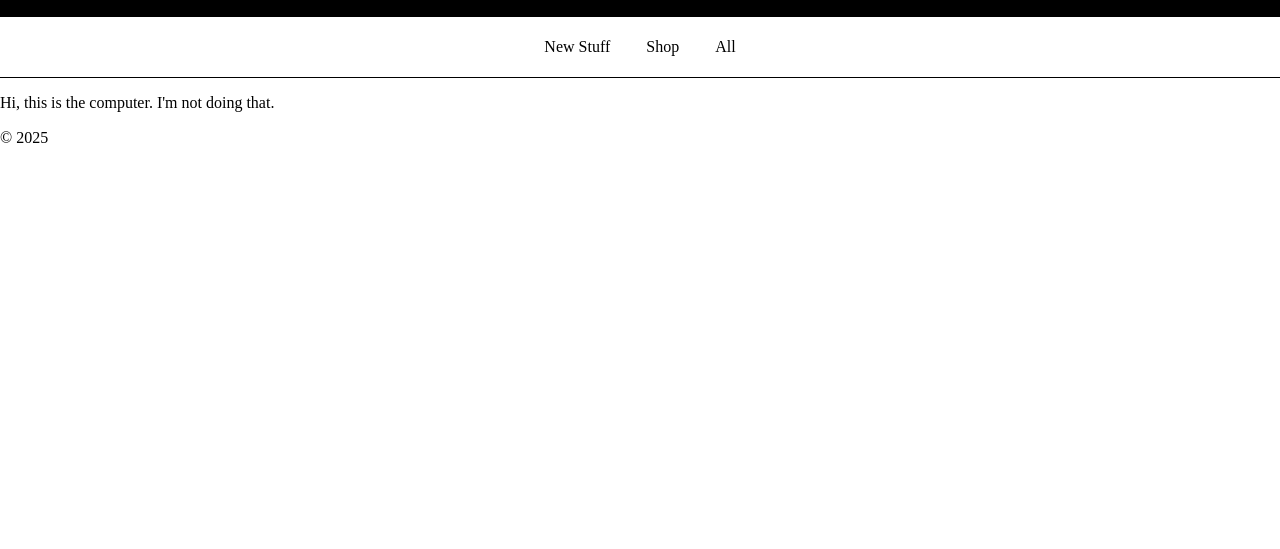
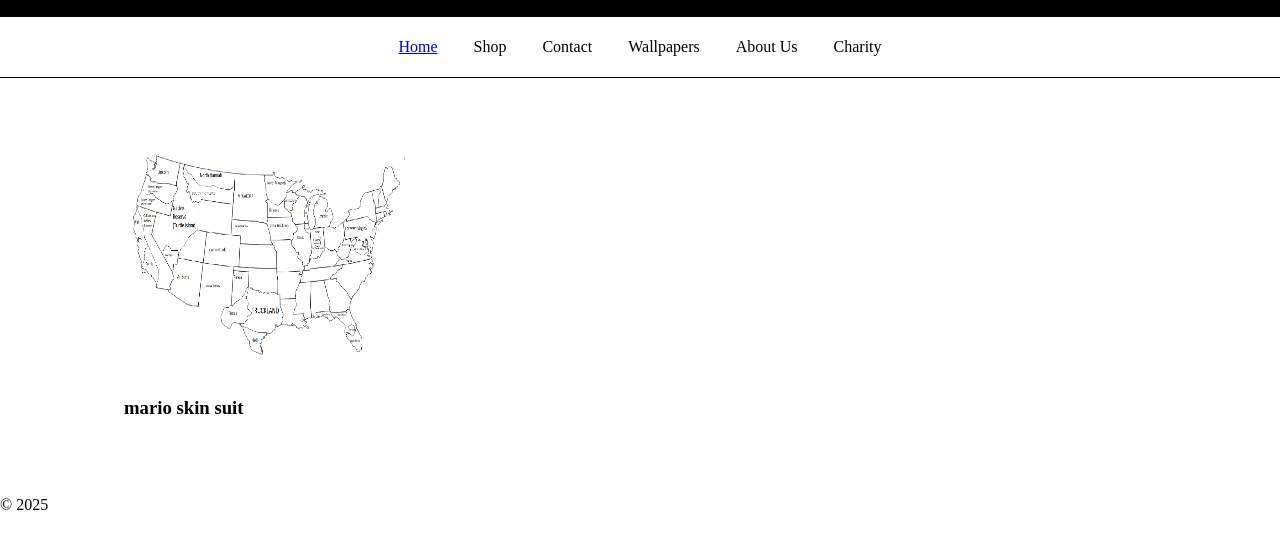
Before and after one commit to gavsimps/mentecorpo-shop, a Flask app: page / in a window 1280 px wide. Shown: the part 34-583 px from the top of the page. Run offline with Flask 3, Linux system fonts and the light colour scheme; data comes from the database, SQL or seed files in the repository; both versions use the stored data as it was after the commit.

Commit message:
too much in one branch

```diff
--- a/app.py
+++ b/app.py
@@ -1,18 +1,28 @@
-from flask import Flask, render_template, url_for, request, redirect
+from flask import Flask, render_template, url_for, request, redirect, g
 from os.path import exists
 import re
 
 app = Flask(__name__)
 
+app.config['TEMPLATES_AUTO_RELOAD'] = True
+
 # app.config.from_pyfile(app.root_path + '/config_defaults.py')
 # if exists(app.root_path + '/config.py'):
 #     app.config.from_pyfile(app.root_path + '/config.py')
 
-# import database
+import database, testdb
 
 @app.route("/")
 def index():
-    return render_template('index.html')
+    featured = database.get_featured()
+    print(featured)
+    return render_template('index.html', featured=featured)
+
+@app.teardown_appcontext
+def close_connection(exception):
+    db = getattr(g, '_database', None)
+    if db is not None:
+        db.close()
 
 if __name__ == "__main__":
     app.run(debug=True)
--- a/database.py
+++ b/database.py
@@ -0,0 +1,22 @@
+import sqlite3
+from flask import g
+
+DATABASE = 'db/apparel.db'
+
+# connection = sqlite3.connect("apparel.db")
+# crsr = connection.cursor()
+
+def get_db():
+    db = getattr(g, '_database', None)
+    if db is None:
+        db = g._database = sqlite3.connect(DATABASE)
+    return db
+
+def get_featured():
+    connection = sqlite3.connect(DATABASE)
+    cursor = connection.cursor()
+    sql = """SELECT * FROM merchandise WHERE featured = 1"""
+    cursor.execute(sql)
+    feat = cursor.fetchall()
+    cursor.close()
+    return feat
--- a/static/css/styles.css
+++ b/static/css/styles.css
@@ -127,3 +127,32 @@ ul {
 .container-no-max {
     max-width: none;
 }
+
+.product-flex {
+  display: flex;
+  flex-direction: row;
+  flex-wrap: wrap;
+}
+
+.product-card {
+  display: flex;
+  flex-direction: column;
+  /* border: 1px solid black; */
+  width: 300px;
+  height: 300px;
+  margin: 5%;
+}
+
+.product-card-info {
+  margin-top: 5%;
+  margin-left: 5%;
+}
+
+.product-image {
+  width: 300px;
+  height: 300px;
+}
+
+/* ----------------------------------
+                INDEX
+----------------------------------- */
--- a/templates/base.html
+++ b/templates/base.html
@@ -44,9 +44,12 @@
         <nav>
             <div class="main-nav navigation" role="navigation" aria-label="Primary">
                 <ul class="nav-list navigation container">
-                    <li><a>New Stuff</a></li>
+                    <li><a href="/" title="Home">Home</a></li>
                     <li><a>Shop</a></li>
-                    <li><a>All</a></li>
+                    <li><a>Contact</a></li>
+                    <li><a>Wallpapers</a></li>
+                    <li><a>About Us</a></li>
+                    <li><a>Charity</a></li>
                 </ul>
             </div>
         </nav>
--- a/templates/index.html
+++ b/templates/index.html
@@ -1,5 +1,18 @@
 {% extends "base.html" %}
 {% block title %}Title{% endblock %}
 {% block content %}
-    <p>Hi, this is the computer. I'm not doing that.</p>
+    <div class="container">
+        <div class="product-flex">
+            {% for x in featured %}
+            <div class="product-card">
+                <!-- <div class="product-card-top>"> -->
+                    <img class="product-image" src="{{url_for('static', filename='{}'.format(x[2]))}}">
+                <!-- </div> -->
+                <div class="product-card-info">
+                    <h3>{{x[1]}}</h3>
+                </div>
+            </div>
+            {% endfor %}
+        </div>
+    </div>
 {% endblock %}
```
Also changed, not shown: config.py (deleted, +0 -7 lines), templates/login.html (added, +10 -0 lines), testdb.py (added, +54 -0 lines), db/apparel.db (added), static/images/newUS.png (added).
